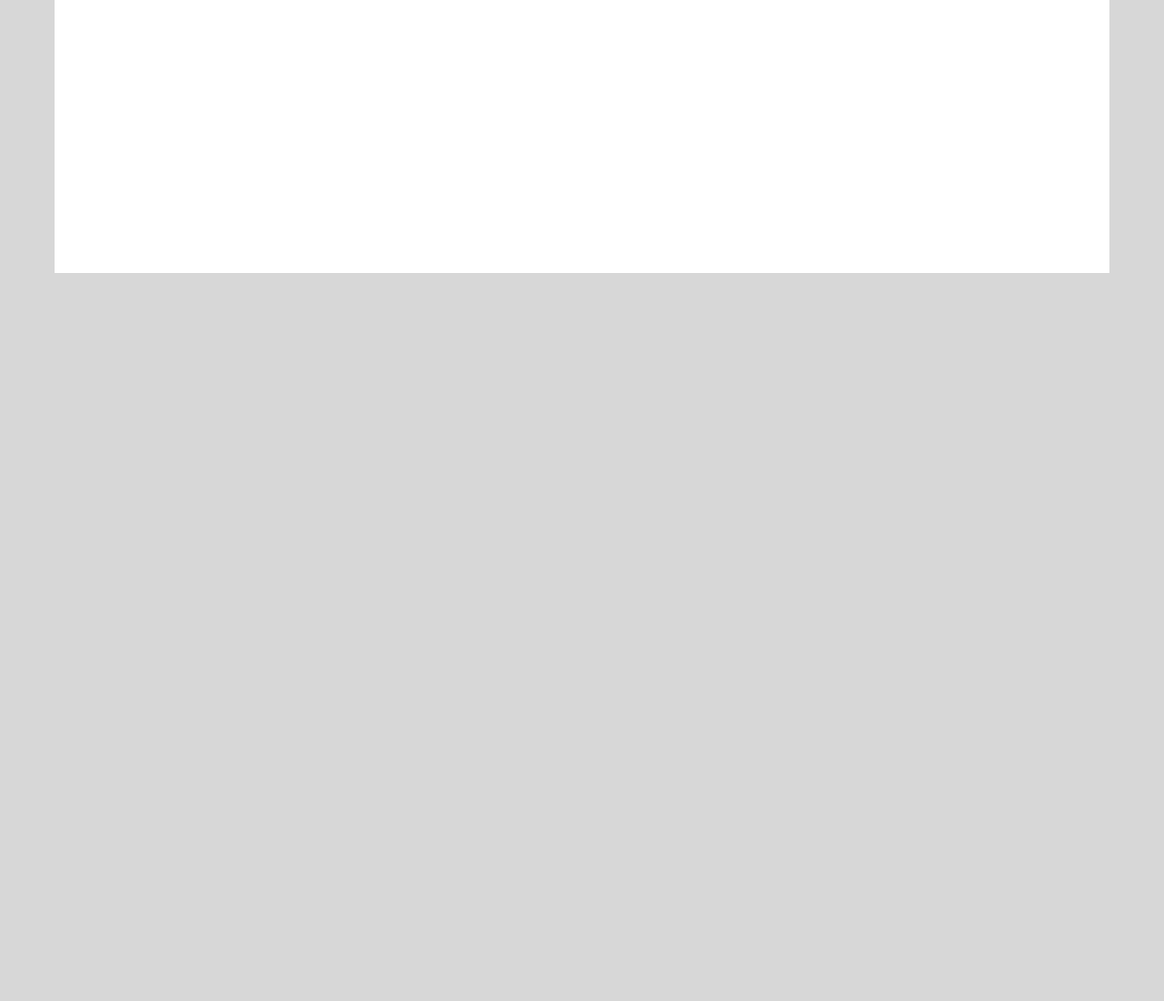
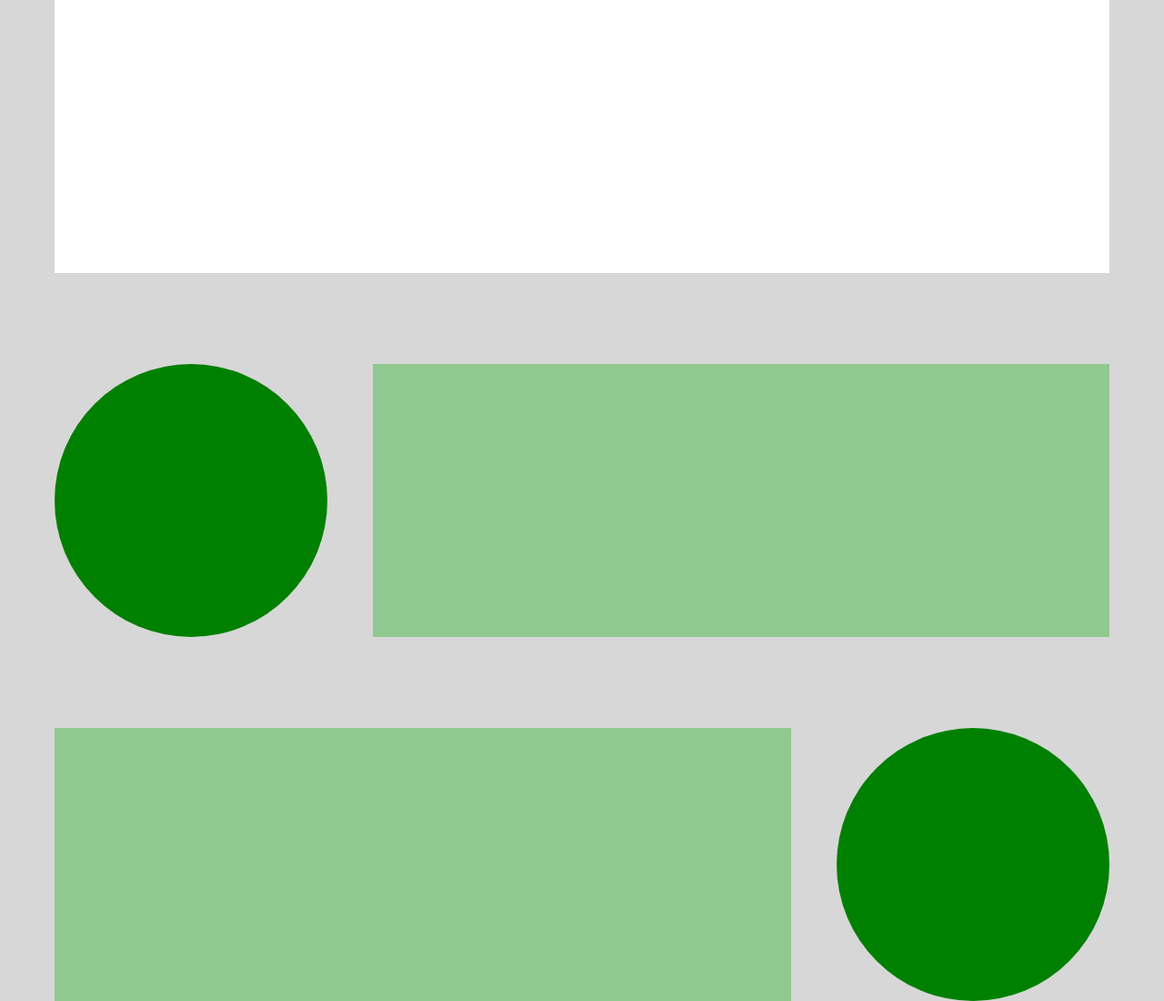
Before and after one commit to Rashmarinov/nocionesBasicas, a plain HTML site: page index.html in a window 1280 px wide. Shown: the part 1175-2275 px from the top of the page at 91% size. Before the commit the page ends 1475 px from the top, so only its background shows below. Drawn offline with Linux system fonts and the light colour scheme.

Commit message:
Circulo +  Rectangulo

```diff
--- a/css/index.css
+++ b/css/index.css
@@ -63,3 +63,39 @@ header{
     margin-top: 100px;
 
 }
+
+.circuloRectangulo{
+    display: flex;
+    justify-content: space-between;
+    align-items: center;
+    margin-top: 100px ;
+}
+
+.reverso{
+    flex-flow: row-reverse wrap;
+}
+
+.circuloVerde{
+    /* color */
+    background-color: green;
+    /* forma */
+    height: 300px;
+    width: 300px;
+    border-radius: 50%;
+    /* NO FLEXIBLE DENTRO de Flex */
+    flex-shrink: 0;
+}
+
+.margen{
+    margin-left: 50px;
+}
+
+.rectanguloVerde{
+    /* color */
+    background-color: rgb(144, 201, 144);
+    /* forma */
+    height: 300px;
+    /* margen */
+    /* Con flex-grow se queda con todo el espacio que sobra desde el circulo*/
+    flex-grow: 1;
+}
--- a/index.html
+++ b/index.html
@@ -25,10 +25,20 @@
         <div class="rectanguloRedondeado"></div>
         <!-- Rectangulo blanco -->
         <div class="rectanguloBlanco"></div>
+        <!-- Circulo + Rectangulo -->
+        <div class="circuloRectangulo">
+            <!-- Circulo Verde -->
+            <div class="circuloVerde"></div>
+            <!-- Rectangulo Verde -->
+            <div class="rectanguloVerde margen"></div>
+        </div>
 
-        <div class="circuloVerde"></div>
-        <div class="rectanguloVerde"></div>
-
+        <div class="circuloRectangulo reverso">
+            <!-- Circulo Verde -->
+            <div class="circuloVerde margen"></div>
+            <!-- Rectangulo Verde -->
+            <div class="rectanguloVerde"></div>
+        </div>
 
 
     </div>
```
